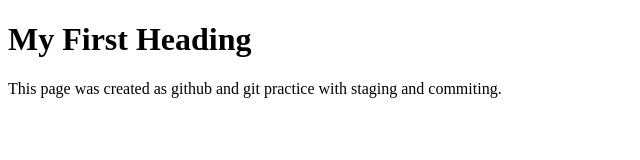
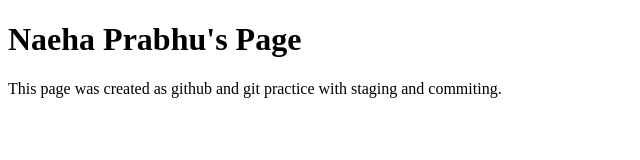
Before and after one commit to naehap/comp290site, a plain HTML site: page index.html in a window 1280 px wide. Shown: the whole page, without its empty margins (0-640 px from the left). Drawn offline with Linux system fonts and the light colour scheme.

Commit message:
added name to page

```diff
--- a/index.html
+++ b/index.html
@@ -2,7 +2,7 @@
 <html>
 <body>
 
-<h1>My First Heading</h1>
+<h1>Naeha Prabhu's Page</h1>
 
 <p>This page was created as github and git practice with staging and commiting.</p>
 
```
